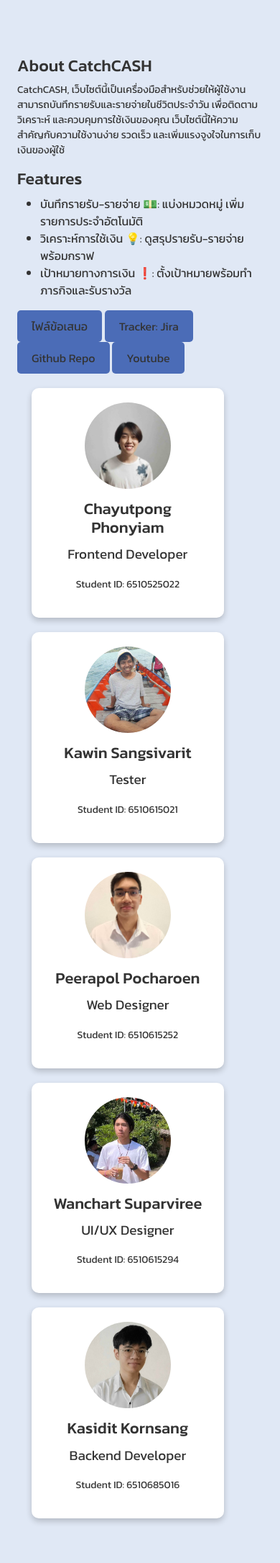
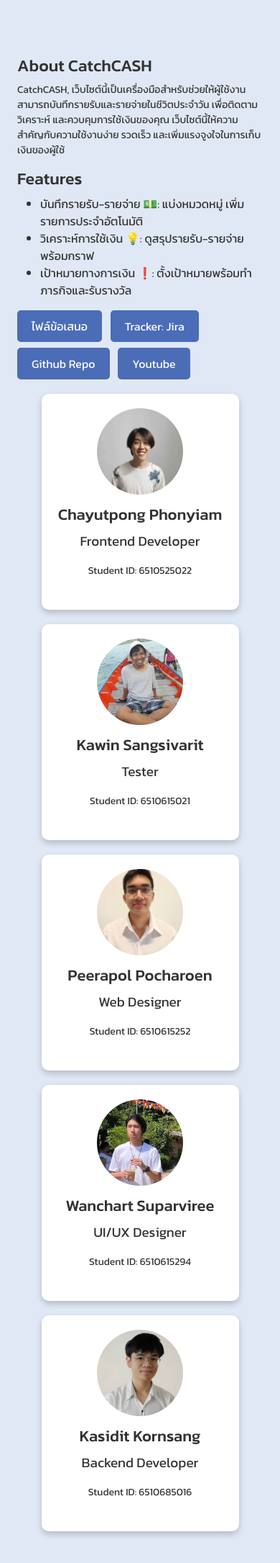
Before and after one commit to 6510685016/CN331-Project, a Django app: page /about in a window 390 px wide. Shown: the whole page at 72% size. Before the commit the page ends 2116 px from the top, so only its background shows below. Run offline with Django 5.2, Linux system fonts and the light colour scheme; some libraries are stand-ins or nearby versions; some web fonts are replaced.

Commit message:
add authUI and fix about and analysis bug

```diff
--- a/catchcash/catchcash/settings.py
+++ b/catchcash/catchcash/settings.py
@@ -134,7 +134,7 @@ MEDIA_ROOT=os.path.join(BASE_DIR, 'app_user', 'media')
 
 #Auth
 LOGIN_REDIRECT_URL = 'main'
-LOGOUT_REDIRECT_URL = 'auth'
+LOGOUT_REDIRECT_URL = 'welcome'
 EMAIL_BACKEND = "django.core.mail.backends.console.EmailBackend"
 
 from datetime import datetime
--- a/catchcash/mainapp/static/authUI.css
+++ b/catchcash/mainapp/static/authUI.css
@@ -151,7 +151,7 @@ form {
 .btn {
     width: 100%;
     height: 48px;
-    background: #7494ec;
+    background: #9dbbdc;
     border-radius: 8px;
     box-shadow: 0 0 10px rgba(0, 0, 0, .1);
     border: none;
@@ -173,7 +173,7 @@ form {
     left: -250%;
     width: 300%;
     height: 100%;
-    background: #7494ec;
+    background: #9dbbdc;
     border-radius: 150px;
     z-index: 2;
     transition: 1.8s ease-in-out;
--- a/catchcash/mainapp/static/light.css
+++ b/catchcash/mainapp/static/light.css
@@ -339,6 +339,7 @@ p {
   background-color: #95AFCC;
   box-shadow: 0 4px 6px rgba(0, 0, 0, 0.1);
   border-color: #95AFCC;
+  height: 75% !important;
 }
 
 .form-control {
@@ -379,7 +380,7 @@ p {
   canvas {
     width: 100% !important;
     /* กำหนดให้กราฟเต็มความกว้าง */
-    height: 35vh !important;
+    height: 100% !important;
     /* กำหนดความสูงกราฟ (ปรับตามความเหมาะสม) */
     margin-bottom: 10px;
     /* เพิ่มระยะห่างระหว่างกราฟ */
@@ -462,16 +463,17 @@ p {
 .profile-container {
   display: flex;
   justify-content: center;
-  align-items: center;
+  align-items: start;
+  gap: 20px;
+  width: 100%;
+  padding: 20px;
   flex-wrap: wrap;
-  gap: 20px;
-  width: 90%;
-  /* margin: 100px auto; */
-  padding: 20px;
 }
+
 
 .profile-card {
   width: 275px;
+  height: 300px;
   background-color: #fff;
   border-radius: 10px;
   box-shadow: 0px 4px 8px rgba(0, 0, 0, 0.2);
@@ -479,6 +481,7 @@ p {
   text-align: center;
   padding: 20px;
   transition: 0.4s ease;
+
 }
 
 .profile-card:hover {
@@ -530,11 +533,13 @@ button[type="submit"]:hover {
 
 /* others imporvement*/
 
-button, label {
+button,
+label {
   transition: transform 0.2s ease-in-out, background-color 0.3s ease, box-shadow 0.3s ease;
 }
 
-button:active, label:active {
+button:active,
+label:active {
   transform: scale(0.95);
   box-shadow: 0 2px 4px rgba(0, 0, 0, 0.2);
 }
@@ -562,12 +567,13 @@ button:active, label:active {
 
 @keyframes fadeIn {
   from {
-      opacity: 0;
-      transform: translateY(10px);
+    opacity: 0;
+    transform: translateY(10px);
   }
+
   to {
-      opacity: 1;
-      transform: translateY(0);
+    opacity: 1;
+    transform: translateY(0);
   }
 }
 
@@ -575,7 +581,8 @@ button:active, label:active {
   color: #333333 !important;
 }
 
-h3, h2 {
+h3,
+h2 {
   color: #333333 !important;
 }
 
@@ -583,7 +590,8 @@ h3, h2 {
   background: linear-gradient(135deg, #4CAF50, #8BC34A);
 }
 
-button:focus, label:focus {
+button:focus,
+label:focus {
   outline: 2px solid #45A049;
   outline-offset: 4px;
 }
@@ -599,9 +607,11 @@ button:focus, label:focus {
   right: 10px;
   top: 50%;
   transform: translateY(-50%);
-  pointer-events: none;  /* ไม่ให้ไอคอนแทรกแซงการคลิกของ select */
+  pointer-events: none;
+  /* ไม่ให้ไอคอนแทรกแซงการคลิกของ select */
 }
 
 .form-control {
-  height: 40px;  /* เพิ่มความสูงให้เพียงพอสำหรับการแสดงไอคอน */
+  height: 40px;
+  /* เพิ่มความสูงให้เพียงพอสำหรับการแสดงไอคอน */
 }
--- a/catchcash/mainapp/templates/about.html
+++ b/catchcash/mainapp/templates/about.html
@@ -2,14 +2,7 @@
 
 {% block content %}
 
-<style>
-    body {
-        overflow-y: hidden;
-    }
-</style>
-
-<body>
-    <div class="row align-items-center justify-content-center ">
+<div class="row align-items-center justify-content-center">
     <div class="col-md-8">
         <h3 class="global_text">About CatchCASH</h3>
         <p class="global_text">
@@ -26,15 +19,15 @@
         </ul>
 
         <div class="button-container">
-                <a href="#" class="global_text">ไฟล์ข้อเสนอ</a>
-                <a href="#" class="global_text">Tracker: Jira</a>
-                <a href="https://github.com/6510685016/CN331-Project" class="global_text">Github Repo</a>
-                <a href="https://youtu.be/dQw4w9WgXcQ?si=zjLRMfjuKvX-TJyf" class="global_text">Youtube</a>
+            <a href="#" class="text-white me-2 mb-2">ไฟล์ข้อเสนอ</a>
+            <a href="#" class="text-white me-2">Tracker: Jira</a>
+            <a href="https://github.com/6510685016/CN331-Project" class="text-white me-2">Github Repo</a>
+            <a href="https://youtu.be/dQw4w9WgXcQ?si=zjLRMfjuKvX-TJyf" class="text-white me-2">Youtube</a>
         </div>
     </div>
 </div>
 
-    <div class="profile-container ">
+<div class="profile-container">
     <div class="profile-card">
         <div class="profile-image">
             <img src="./static/folk.jpg">
@@ -90,6 +83,5 @@
         </div>
     </div>
 </div>
-</body>
 
 {% endblock %}
--- a/catchcash/mainapp/templates/analysis.html
+++ b/catchcash/mainapp/templates/analysis.html
@@ -37,7 +37,7 @@
             <button class="button-css m-1" onclick="applyFilter('sevenDaysChart')">เงินสุทธิก่อนหน้า 7 วัน</button>
         </div>
 
-        <div class="chart h-75 d-flex justify-content-center align-items-center p-4" style="border-radius: 30px;">
+        <div class="chart d-flex justify-content-center align-items-center p-4" style="border-radius: 20px;">
             <div id="no-data-message" class="" style="display: none;">
                 <h5 class="mt-3 fw-bold text-white">No data</h5>
             </div class="m-2">
--- a/catchcash/mainapp/templates/progression.html
+++ b/catchcash/mainapp/templates/progression.html
@@ -13,6 +13,7 @@
         #graph-container {
             height: auto; /* Adjust container height for smaller screens */
             width: 100%;
+            height: 40%;
             padding: 20px; /* Add some padding around the graph */
             overflow: auto;
             position: relative;
```
Also changed, not shown: catchcash/mainapp/static/dark.css (+13 -7 lines), catchcash/mainapp/templates/welcome.html (+4 -4 lines). Lines whose indentation alone changed are shown as unchanged.
